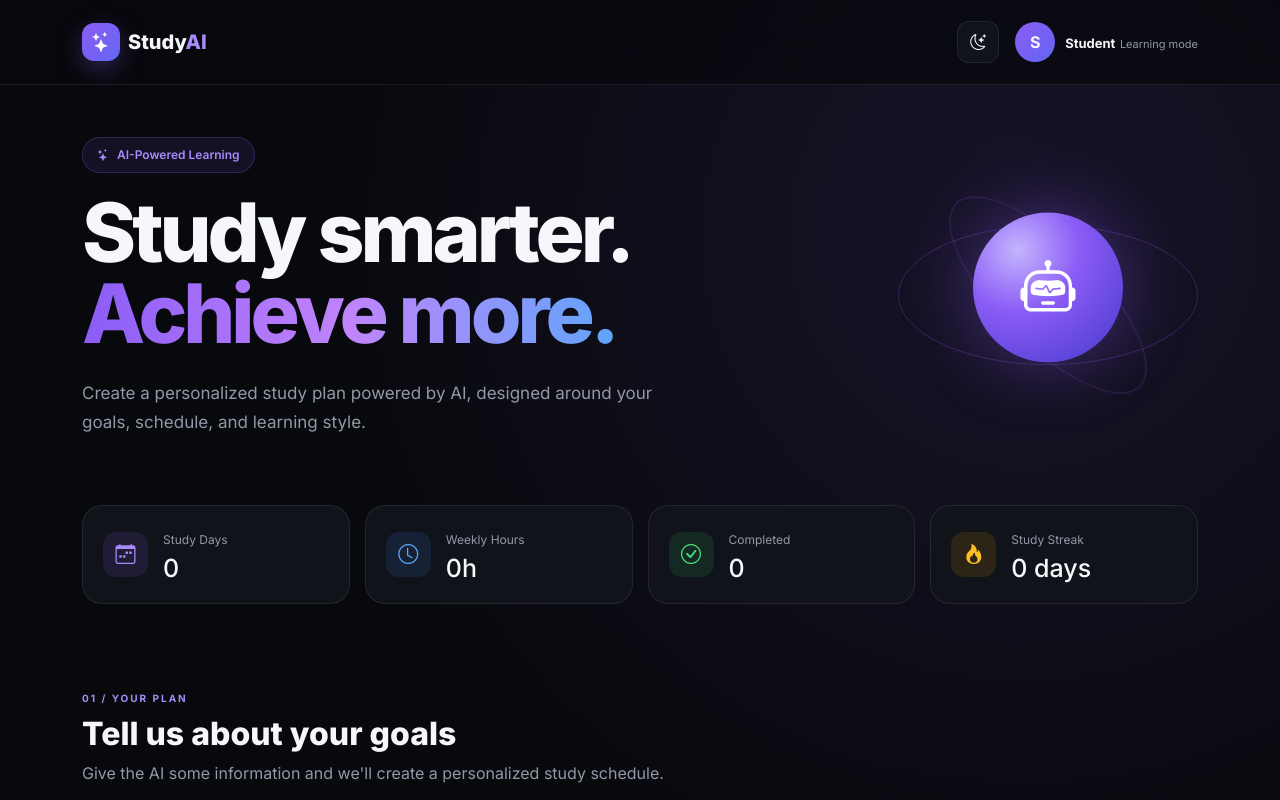
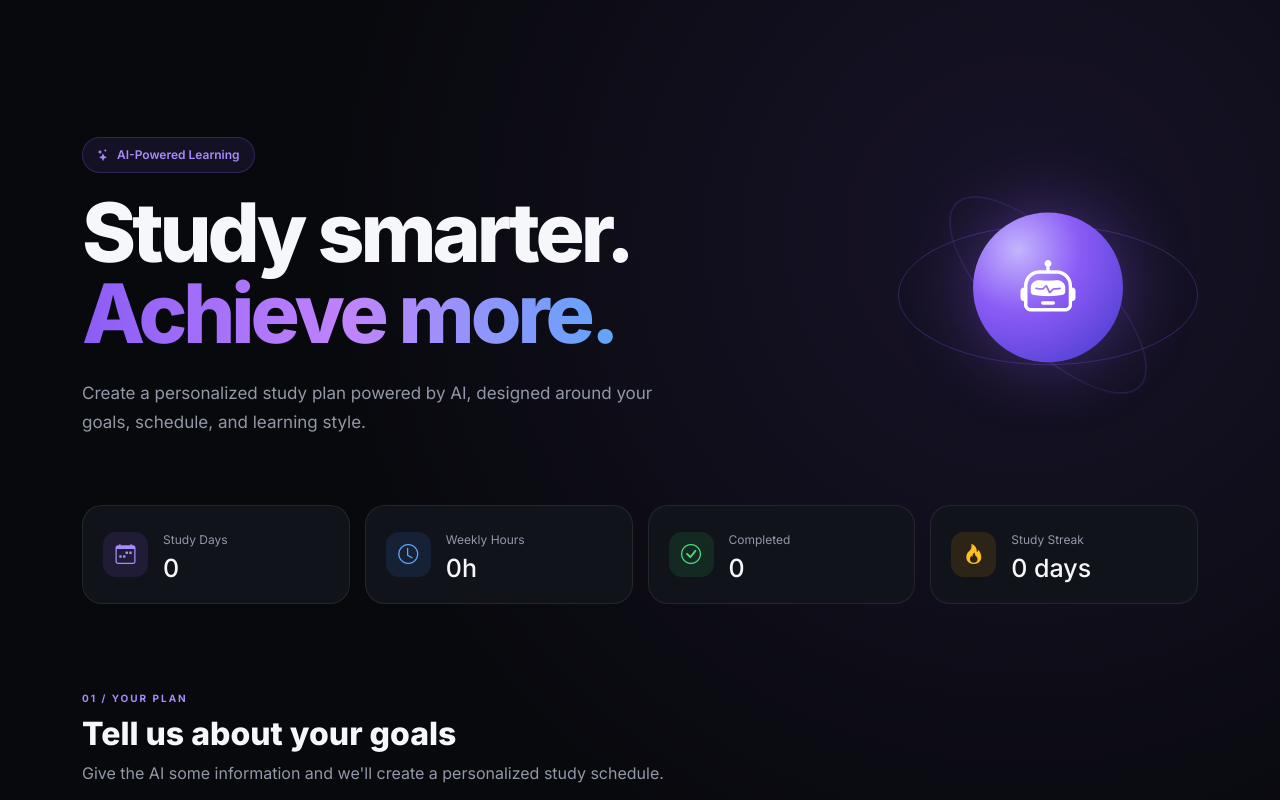
Before and after one commit to H-akimi07/AI-study-planner, a website: page index.html in a window 1280 px wide. Shown: the top 800 px of the page. Drawn offline with nearby package versions, Linux system fonts and the light colour scheme.

Commit message:
add some changes to page

```diff
--- a/index.html
+++ b/index.html
@@ -31,30 +31,7 @@
   <body>
     <!-- ================= NAVBAR ================= -->
 
-    <nav class="navbar navbar-expand-lg fixed-top">
-      <div class="container">
-        <a class="navbar-brand d-flex align-items-center gap-2" href="#">
-          <span class="brand-icon">
-            <i class="bi bi-stars"></i>
-          </span>
-          <span>Study<span class="brand-highlight">AI</span></span>
-        </a>
 
-        <div class="d-flex align-items-center gap-3">
-          <button class="btn btn-icon" id="themeToggle" title="Toggle theme">
-            <i class="bi bi-moon-stars"></i>
-          </button>
-
-          <div class="profile">
-            <div class="profile-avatar">S</div>
-            <div class="profile-info d-none d-md-block">
-              <strong>Student</strong>
-              <small>Learning mode</small>
-            </div>
-          </div>
-        </div>
-      </div>
-    </nav>
 
     <!-- ================= MAIN ================= -->
 
```
